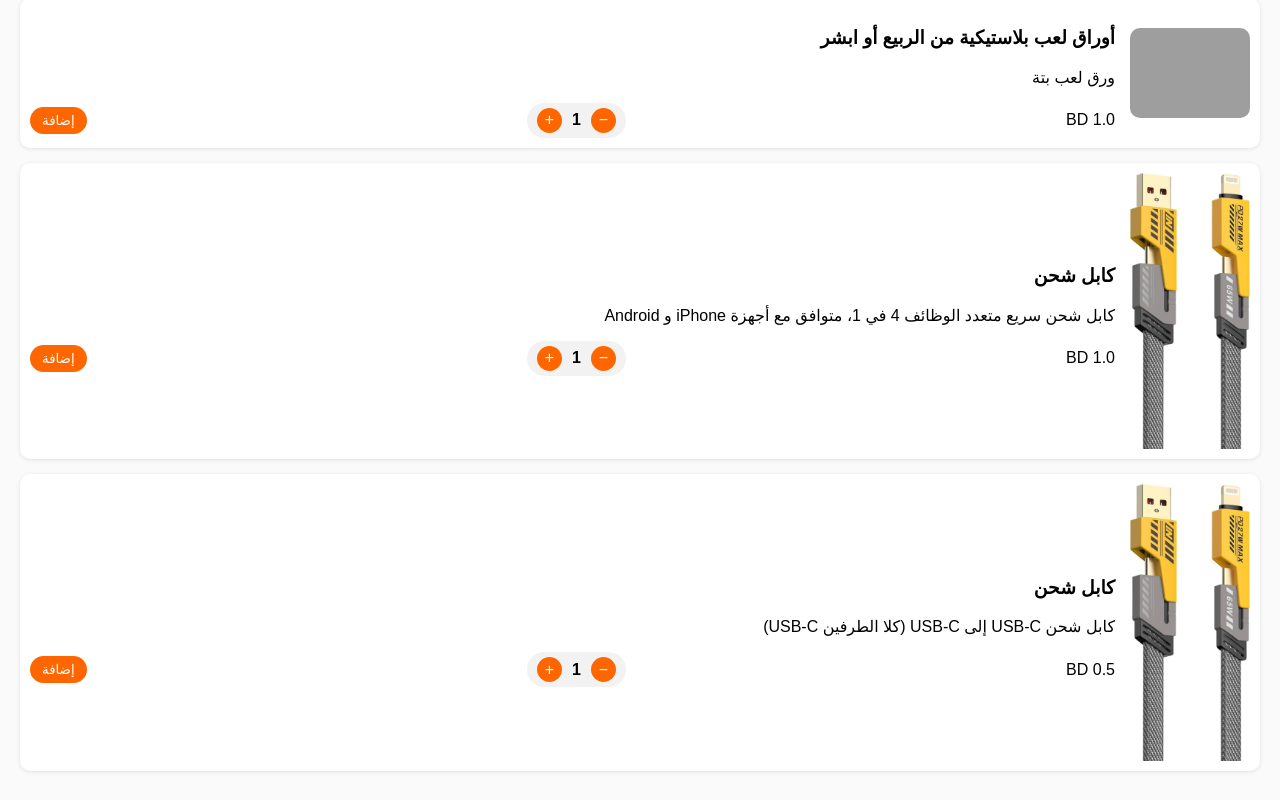
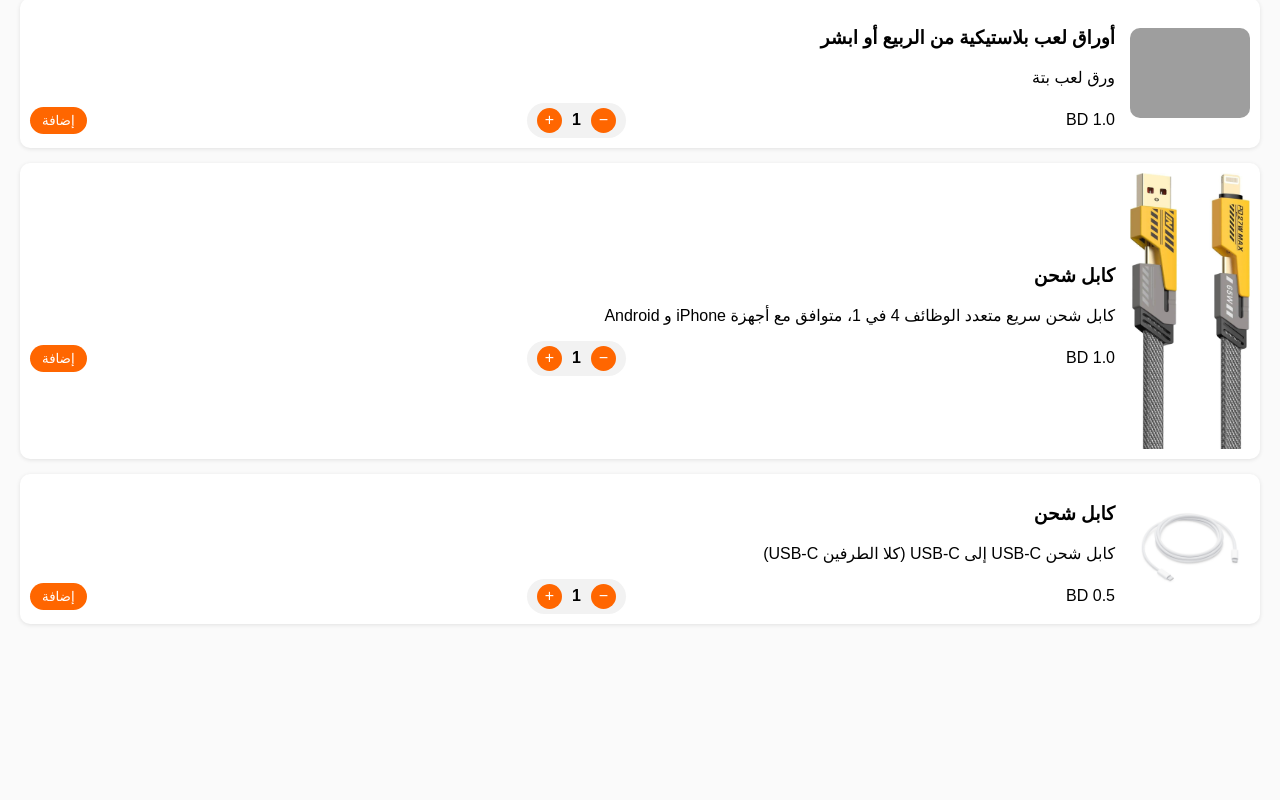
Before and after one commit to AliAlkindi81/East-Hidd-Cafe, a plain HTML site: page pickup.html in a window 1280 px wide. Shown: the part 10854-11654 px from the top of the page. After the commit the page ends 11513 px from the top, so only its background shows below. Drawn offline with Linux system fonts and the light colour scheme; grey boxes are pictures that could not be loaded.

Commit message:
Update pickup.html

```diff
--- a/pickup.html
+++ b/pickup.html
@@ -1065,7 +1065,7 @@
             </div>
 
             <div class="item" data-status="available">
-                <img src="images/miscellaneous/4.jpg" alt="كابل شحن">
+                <img src="images/miscellaneous/5.jpg" alt="كابل شحن">
                 <div class="item-info">
                     <h3>كابل شحن</h3>
                     <p>كابل شحن USB-C إلى USB-C (كلا الطرفين USB-C)</p>
```
